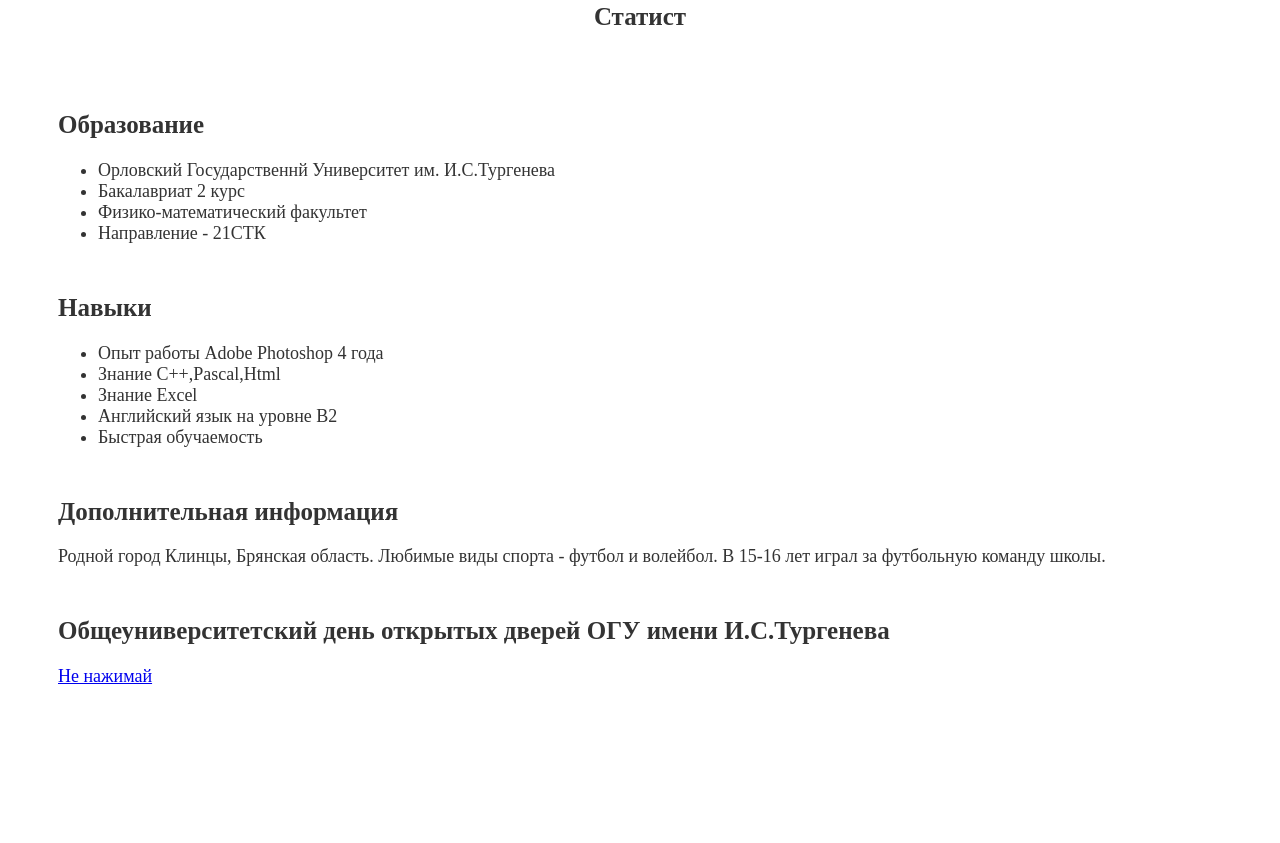
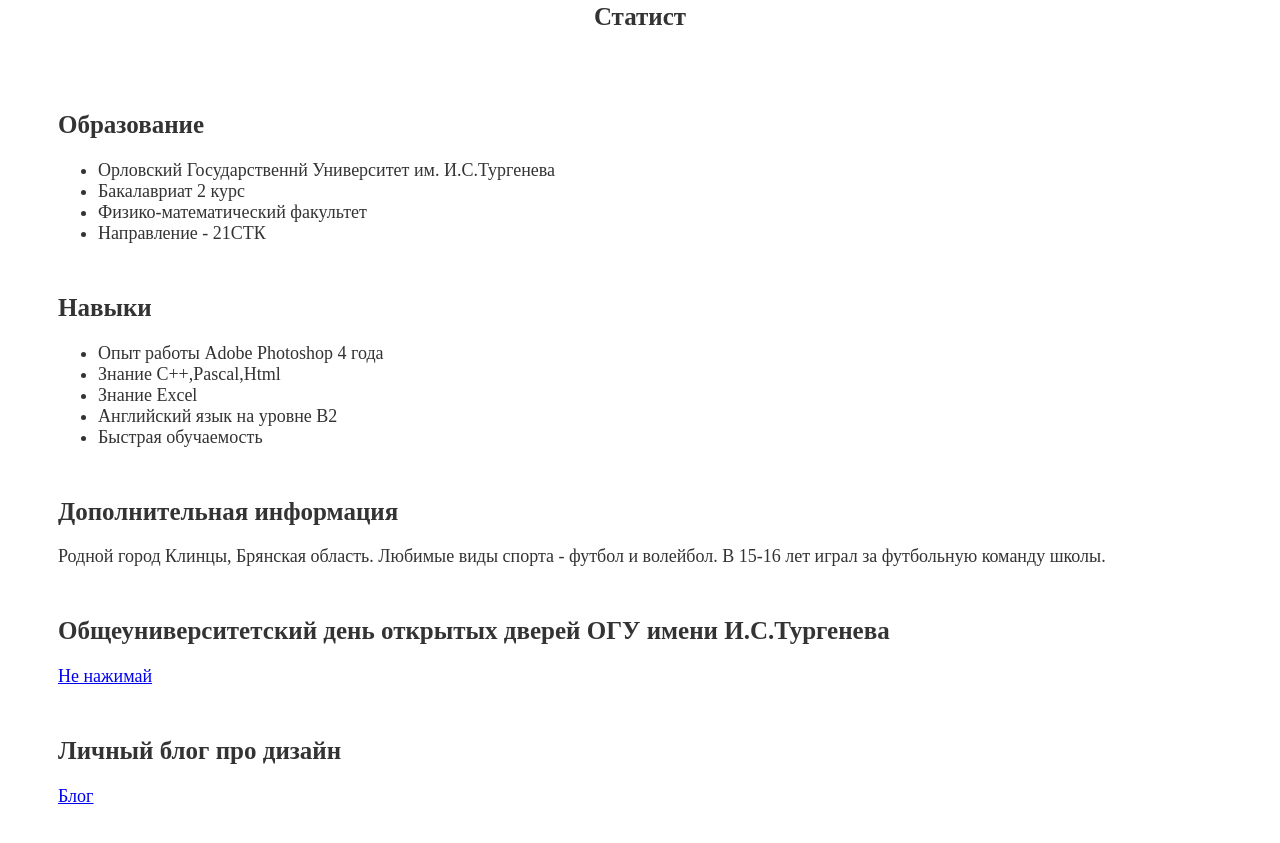
Before and after one commit to tipodes/tipodes.github.io, a plain HTML site: page index.html in a window 1280 px wide. Shown: the part 113-956 px from the top of the page. Before the commit the page ends 850 px from the top, so only its background shows below. Drawn offline with Linux system fonts and the light colour scheme.

Commit message:
Update index.html

```diff
--- a/index.html
+++ b/index.html
@@ -41,6 +41,10 @@
         <h2>Общеуниверситетский день открытых дверей ОГУ имени И.С.Тургенева</h2>
         <p><a href="https://project9553397.tilda.ws/">Не нажимай</a></p>
     </section>
+    <section>
+        <h2>Личный блог про дизайн</h2>
+        <p><a href="http://vladisrv.beget.tech/">Блог</a></p>
+    </section>
 </body>
 
 </html>
```
